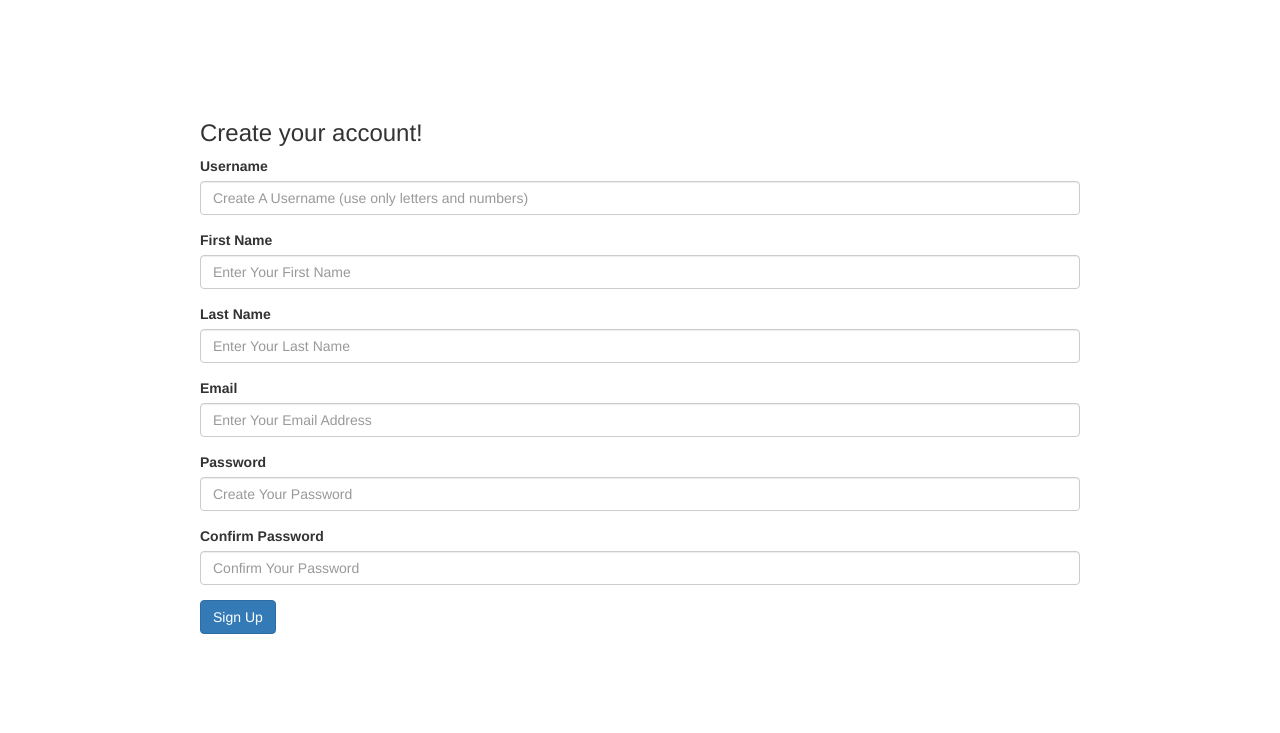
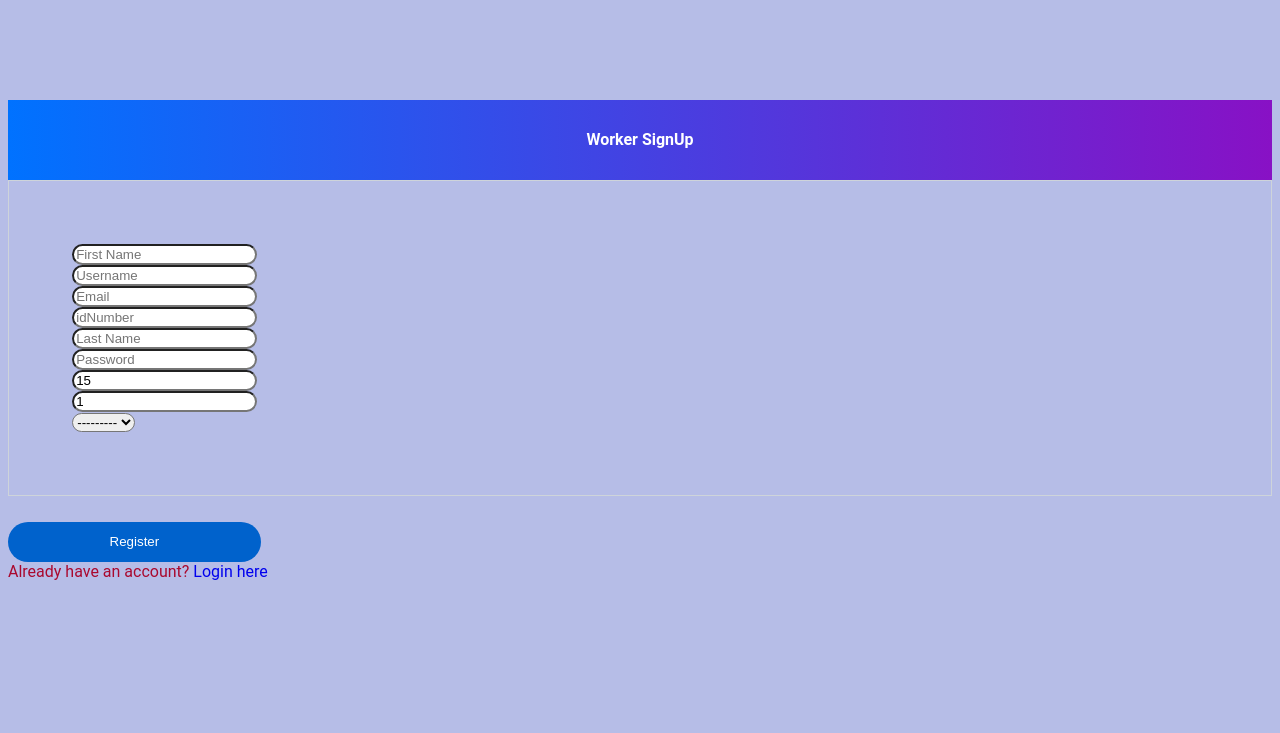
Before and after one commit to SerajAgbarya/2022_3_GROUP-8-, a Django app: page /worker-signup in a window 1280 px wide. Shown: the top 733 px of the page. Run offline with Django 4.2, Linux system fonts and the light colour scheme; some libraries are stand-ins or nearby versions.

Commit message:
worker signup
worker signup option

```diff
--- a/app/templates/home-worker.html
+++ /dev/null
@@ -1 +0,0 @@
-<h1>Hello worker</h1>
--- a/app/templates/index.html
+++ b/app/templates/index.html
@@ -27,7 +27,7 @@
         />
         <div class="container">
             <h4><b>Are you Worker?</b></h4>
-            <p><a href="/worker-signin"
+            <p><a href="members/worker_login"
             ><input class="btn log" type="button" value="Sing in"
             /></a></p>
             <a href="/worker-signup"
--- a/app/urls.py
+++ b/app/urls.py
@@ -1,5 +1,6 @@
 from django.urls import path
 from . import views
+from members import views as v1
 
 urlpatterns = [
     path('', views.main, name='home'),
@@ -14,5 +15,6 @@ urlpatterns = [
     path('scholarship/', views.scholarship_form, name='scholarship_form'),
     path('scholarship/view/', views.scholarship_view, name='scholarship_view'),
     path('student/home/', views.student_home_page, name='student_home_page'),
+    path('login_user', v1.login_user, name='login_user'),
 
 ]
--- a/app/views.py
+++ b/app/views.py
@@ -9,6 +9,13 @@ from .scholarship.scholarship_crud import submit_scholarship_reqeust, get_schola
 from .signIn.signIn import signin
 from .signIn.signUp import signup
 from .tokens import generate_token
+from members import forms, models
+from django.http import HttpResponseRedirect
+from members import urls
+from django.contrib.auth.models import Group
+
+
+
 
 
 def main(request):
@@ -32,8 +39,23 @@ def student_signup(request):
 
 
 def worker_signup(request):
-    return signup(request, "worker/signup.html", "worker_signin", "worker/email_confirmation.html", "worker")
-
+    user_form = forms.WorkerUserForm
+    worker_form = forms.WorkerForm()
+    mydict = {'userForm': user_form, 'workerForm': worker_form}
+    if request.method == 'POST':
+        user_form = forms.WorkerUserForm(request.POST)
+        worker_form = forms.WorkerForm(request.POST, request.FILES)
+        if user_form.is_valid() and worker_form.is_valid():
+            user = user_form.save()
+            user.set_password(user.password)
+            user.save()
+            worker = worker_form.save(commit=False)
+            worker.user = user
+            worker = worker.save()
+            my_worker_group = Group.objects.get_or_create(name='WORKER')
+            my_worker_group[0].user_set.add(user)
+        return HttpResponseRedirect('login_user')
+    return render(request, 'workersignup.html', context=mydict)
 
 def activate(request, uidb64, token):
     try:
--- a/cdfi/settings.py
+++ b/cdfi/settings.py
@@ -48,6 +48,7 @@ INSTALLED_APPS = [
     'django.contrib.flatpages',
     'app',
     'members',
+    'widget_tweaks',
 ]
 
 SITE_ID = 1
--- /dev/null
+++ b/members/forms.py
@@ -0,0 +1,38 @@
+from django import forms
+from django.contrib.auth.models import User
+from . import models
+
+
+
+class WorkerUserForm(forms.ModelForm):
+    """PatientUserForm """
+    class Meta:
+        """Meta """
+        def pub1(self):
+            """pub1 """
+
+
+        def pub2(self):
+            """pub2 """
+
+        model = User
+        fields = ['first_name', 'last_name', 'username', 'password','email']
+        widgets = {
+            'password': forms.PasswordInput()
+        }
+
+
+
+class WorkerForm(forms.ModelForm):
+    """PatientForm """
+    class Meta:
+        """Meta """
+        def pub1(self):
+            """pub1 """
+
+
+        def pub2(self):
+            """pub2 """
+
+        model = models.Worker
+        fields = ['idNumber', 'gender','years', 'age']
--- a/members/models.py
+++ b/members/models.py
@@ -1 +1,15 @@
 from django.db import models
+from django.contrib.auth.models import User
+
+GENDER_CHOICES = (
+    (0, 'male'),
+    (1, 'female'),
+)
+
+class Worker(models.Model):
+    user = models.OneToOneField(User, on_delete=models.CASCADE)
+    idNumber = models.CharField(max_length=9)
+    gender = models.IntegerField(choices=GENDER_CHOICES)
+    age = models.IntegerField(default=15)
+    email = models.CharField(max_length=100)
+    years = models.IntegerField(default=1)
--- a/app/templates/worker/home-worker.html
+++ b/members/templates/home-worker.html
@@ -16,7 +16,7 @@
     <div class="row py-lg-5">
       <div class="col-lg-6 col-md-8 mx-auto">
         <h1 class="fw-light">Hello Dear Worker</h1>
-          <a href="#" class="btn btn-primary my-2">logout</a>
+          <a href="worker_logout" class="btn btn-primary my-2">logout</a>
         </p>
       </div>
     </div>
--- a/members/templates/login.html
+++ b/members/templates/login.html
@@ -51,6 +51,7 @@
 <body>
 <br> <br><br><br> <br><br>
 
+
 {% if messages %}
 <div class="alert alert-warning alert-dismissible fade show" role="alert">
     {% for message in messages %}
@@ -63,7 +64,7 @@
     {% csrf_token %}
     {{ form.as_p }}
     <input type="text" name="username" placeholder="username">
-    <input type="password" name="password" placeholder="Password">
+    <input type="password" name="password" placeholder="password">
 
     <input type="submit" value="Login">
 </form>
--- /dev/null
+++ b/members/templates/workersignup.html
@@ -0,0 +1,119 @@
+<!DOCTYPE html>
+
+{% load widget_tweaks %}
+<html lang="en" dir="ltr">
+
+<head>
+  <meta charset="utf-8">
+  <meta name="viewport" content="width=device-width, initial-scale=1, shrink-to-fit=no">
+
+  <style type="text/css">
+    body {
+      color: #aa082e;
+      background-color: #b6bde7;
+      font-family: 'Roboto', sans-serif;
+    }
+
+    a:link {
+      text-decoration: none;
+    }
+
+    .note {
+      text-align: center;
+      height: 80px;
+      background: -webkit-linear-gradient(left, #0072ff, #8811c5);
+      color: #fff;
+      font-weight: bold;
+      line-height: 80px;
+    }
+
+    .form-content {
+      padding: 5%;
+      border: 1px solid #ced4da;
+      margin-bottom: 2%;
+    }
+
+    .form-control {
+      border-radius: 1.5rem;
+    }
+
+    .btnSubmit {
+      border: none;
+      border-radius: 1.5rem;
+      padding: 1%;
+      width: 20%;
+      cursor: pointer;
+      background: #0062cc;
+      color: #fff;
+    }
+  </style>
+
+</head>
+
+
+<body>
+  <br>
+  <br>
+  <br>
+  <br>
+
+
+
+
+  <!--- signup page for patient by admin(sumit)  ---------->
+  <form method="post" enctype="multipart/form-data">
+    {% csrf_token %}
+    <div class="container register-form">
+      <div class="form">
+        <div class="note">
+          <p>Worker SignUp</p>
+        </div>
+
+        <div class="form-content">
+          <div class="row">
+            <div class="col-md-6">
+              <div class="form-group">
+                {% render_field userForm.first_name class="form-control" placeholder="First Name" %}
+              </div>
+              <div class="form-group">
+                {% render_field userForm.username class="form-control" placeholder="Username" %}
+              </div>
+              <div class="form-group">
+                {% render_field userForm.email class="form-control" placeholder="Email" %}
+              </div>
+              <div class="form-group">
+                {% render_field workerForm.idNumber class="form-control" placeholder="idNumber" %}
+              </div>
+
+            </div>
+            <div class="col-md-6">
+              <div class="form-group">
+                {% render_field userForm.last_name class="form-control" placeholder="Last Name" %}
+              </div>
+              <div class="form-group">
+                {% render_field userForm.password class="form-control" placeholder="Password" minlength=3 %}
+              </div>
+              <div class="form-group">
+              {% render_field workerForm.age  class="form-control" placeholder="age" %}
+            </div>
+            </div>
+              <div class="form-group">
+              {% render_field workerForm.years  class="form-control" placeholder="Years" %}
+            </div>
+              <div class="form-group">
+              {% render_field workerForm.gender  class="form-control" placeholder="Gender" %}
+            </div>
+
+
+            </div>
+          </div>
+          <button type="submit" class="btnSubmit">Register</button>
+          <div class="text-center">Already have an account? <a href="patientlogin">Login here</a></div>
+        </div>
+      </div>
+    </div>
+
+  </form>
+
+</body>
+</html>
--- a/members/urls.py
+++ b/members/urls.py
@@ -4,6 +4,8 @@ from . import views
 urlpatterns = [
     path('', views.index, name='index'),
     path('login_user',views.login_user,name='login_user' ),
-    path('logout_user',views.logout_user,name='logout'),
+    path('worker_login',views.worker_login,name='worker_login' ),
+    path('logout_user',views.logout_user,name='logout_user'),
+    path('worker_logout',views.logout_worker,name='worker_logout'),
 
 ]
```
Also changed, not shown: members/views.py (+29 -0 lines), requirements.txt (added, +340 -0 lines), db.sqlite3, members/migrations/0002_auto_20230108_0844.py (added).
